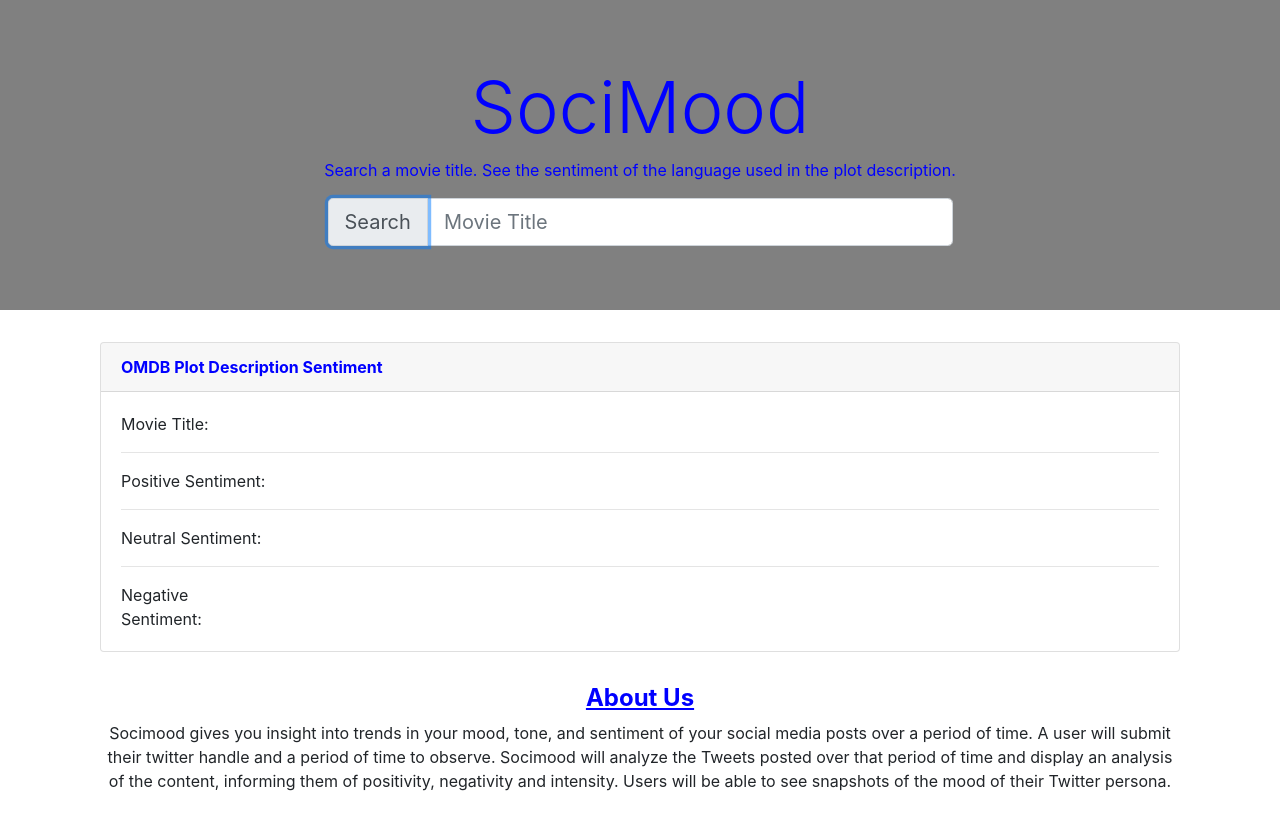
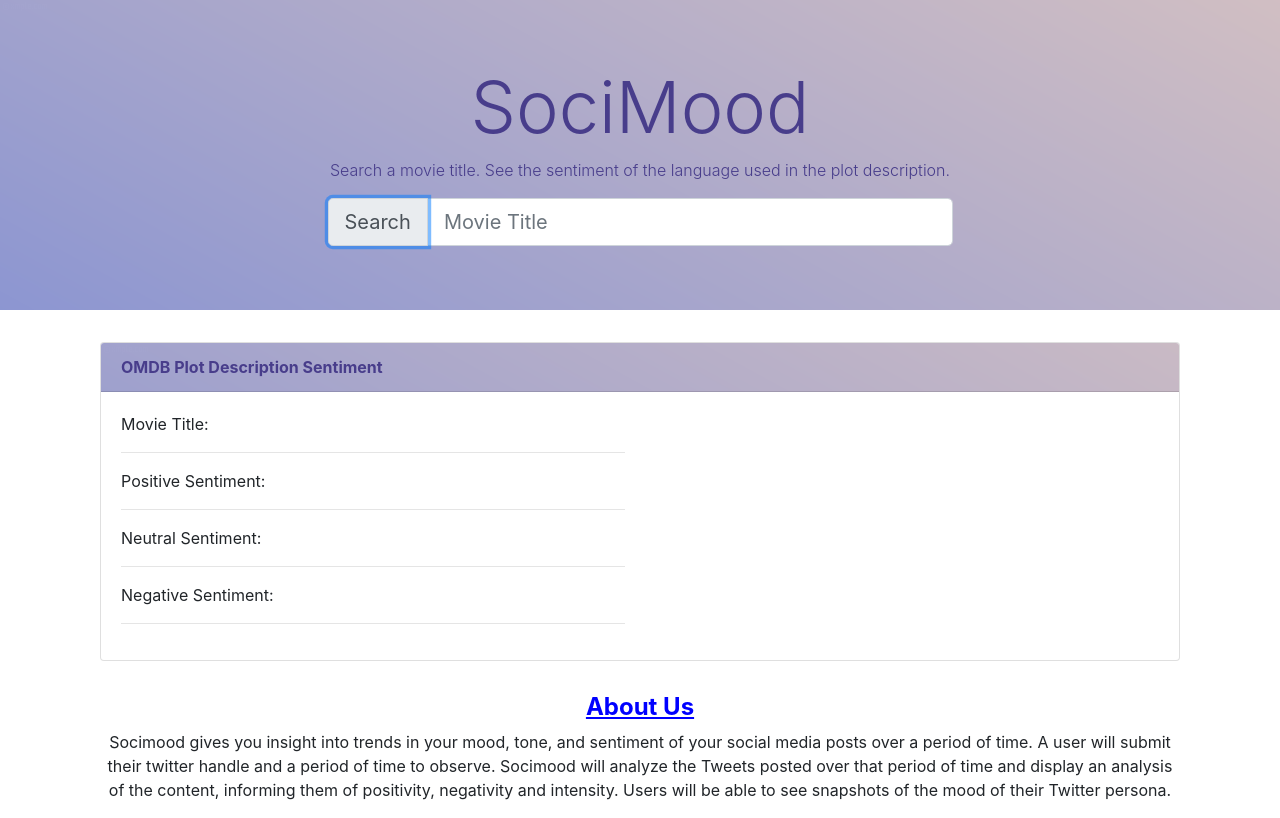
Before and after one commit to asanchez3315/Project-1, a plain HTML site: page index.html in a window 1280 px wide. Both pictures are taken after typing "Sample" into the empty fields and a click on the button "Search". Drawn offline with nearby package versions, Linux system fonts and the light colour scheme; no server answers.

Commit message:
Adds movie plot text display to results

```diff
--- a/assets/css/style.css
+++ b/assets/css/style.css
@@ -9,13 +9,16 @@
 
 /* Jumbotron */
 .jumbotron {
-      color: blue;
+      color: darkslateblue;
+      background-image: url(../images/linear-gradient-yellow-blue-2560x1440-c2-ffdab9-4169e1-a-30-f-14.png)
 }
 
 /* Card */
 .card-header {
-      color: blue;
+      color: darkslateblue;
       font-weight: bold;
+      background-image: url(../images/linear-gradient-yellow-blue-2560x1440-c2-ffdab9-4169e1-a-30-f-14.png)
+
 }
 
 /* About Us */
--- a/assets/javascript/app.js
+++ b/assets/javascript/app.js
@@ -33,8 +33,6 @@
   $('#submit-button').on('click', function() {
     var $capturedInput = $('#input').val();
 
-    // Going from OMDB to Firebase takes a few seconds so display a loading message
-    $('movie-title').html('Fetching movie information...')
     $.ajax({
       url: "https://www.omdbapi.com/?t=" + $capturedInput + "&plot=full&apikey=trilogy",
       method: "GET"
@@ -42,6 +40,8 @@
       // After the data comes back from the API
       .then(function (response) {
         moviePlot = response.Plot
+        movieTitle = response.Title
+
         $.ajax({
           url: 'https://text-sentiment.p.mashape.com/analyze',
           headers: { "X-Mashape-Key": "U9WXEPF7GdmshYXO54mcDYqDyKCCp1mzq6sjsn4qrr6eZV6WZr", "content-Type": "application/x-www-form-urlencoded", "Accept": "application/json" },
@@ -51,13 +51,12 @@
             var rating = JSON.parse(data)
 
             var movieInfo = {
-              movie: $capturedInput,
+              movie: movieTitle,
               pos: rating['pos_percent'],
               neg: rating['neg_percent'],
               mid: rating['mid_percent'],
-              total: rating['totalLines']
+              plot: moviePlot
             }
-
 
             database.ref().push(movieInfo);
 
@@ -68,21 +67,22 @@
         })
       })
 
-
-    // Example output to the console
-    console.log( $capturedInput );
-
     // Reset the input field after entry
     $('#input').val('');
     database.ref().remove()
-    $('movie-title').text('')
+    $('#movie-title').text('')
+    $('#omdb-plot-display').text('')
+
+    // Display info from Firebase
     database.ref().on("child_added", function(childSnapshot) {
       movieName = childSnapshot.val().movie
+      plotText = childSnapshot.val().plot
       pos = Math.floor(childSnapshot.val().pos.replace('%', ''))
       neg = Math.floor(childSnapshot.val().neg.replace('%', ''))
       mid = Math.floor(childSnapshot.val().mid.replace('%', ''))
       total = childSnapshot.val().total
       $('#movie-title').text(movieName)
+      $('#omdb-plot-display').text(plotText)
       drawCircle('circles-pos', pos, '#89d179')
       drawCircle('circles-mid', mid, '#ccca7c')
       drawCircle('circles-neg', neg, '#ce6d6d')
--- a/index.html
+++ b/index.html
@@ -18,7 +18,7 @@
 </head>
     <div style="background-color: grey;" class="jumbotron jumbotron-fluid">
         <h1 class="display-3 text-center">SociMood</h1>
-        <p class="text-center">Search a movie title. See the sentiment of the language used in the plot description.</p>
+        <p class="text-center font-weight-light">Search a movie title. See the sentiment of the language used in the plot description.</p>
 
         <!-- Search Bar -->
         <div class="row justify-content-center">
@@ -42,27 +42,36 @@
                     OMDB Plot Description Sentiment
                 </div>
                 <div class="card-body">
-
+                    <div class="row">
+                    <div class="col-md-6">
                         <div class="row align-self-center">
-                    <div class="col-md-2">Movie Title: </div>
-                    <div id="movie-title" class="col-md-10"></div>
+                            <div class="col-md-4">Movie Title: </div>
+                            <div id="movie-title" class="col-md-8"></div>
                         </div>
                         <hr>
                         <div id="rating-display" class="row">
-                    <div id="positive" class="col-2">Positive Sentiment: </div>
-                    <div id="circles-pos" class="circles col-md-10"></div>
+                            <div id="positive" class="col-5">Positive Sentiment: </div>
+                            <div id="circles-pos" class="circles col-md-7"></div>
                         </div>
                         <hr>
                         <div id="rating-display" class="row">
-                    <div id="neutral" class="col-2">Neutral Sentiment: </div>
-                    <div id="circles-mid" class="circles col-md-10"></div>
+                            <div id="neutral" class="col-5">Neutral Sentiment: </div>
+                            <div id="circles-mid" class="circles col-md-7"></div>
                         </div>
                         <hr>
                         <div id="rating-display" class="row">
-                    <div id="negative" class="col-2">Negative Sentiment: </div>
-                    <div id="circles-neg" class="circles col-md-10"></div>
+                            <div id="negative" class="col-5">Negative Sentiment: </div>
+                            <div id="circles-neg" class="circles col-md-7"></div>
                         </div>
-                <div id="poster-display" class=""></div>
+                        <hr>
+                    </div>
+
+                    <div id="omdb-info-display" class="col-md-6">
+                        <div class="col-md-12">
+                            <p id="omdb-plot-display" class="font-weight-light"></p>
+                            </div>
+                    </div>
+                </div>
                 </div>
             </div>
         </div>
```
Also changed, not shown: assets/images/linear-gradient-yellow-blue-2560x1440-c2-ffdab9-4169e1-a-30-f-14.png (added). Lines whose indentation alone changed are shown as unchanged.
